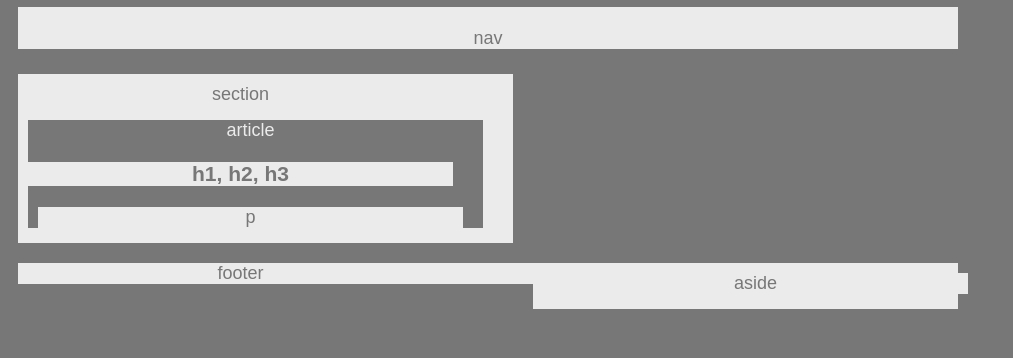
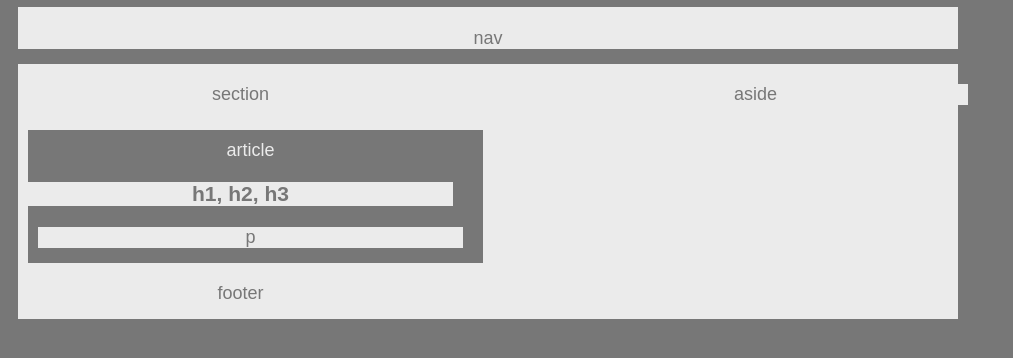
Before and after one commit to leaf-junkie/HW-Wireframe, a plain HTML site: page index.html in a window 1280 px wide. Shown: the part 156-514 px from the top of the page, without its empty margins (0-1013 px from the left). Drawn offline with Linux system fonts and the light colour scheme.

Commit message:
improved layout, more clearfix

```diff
--- a/index.html
+++ b/index.html
@@ -20,24 +20,22 @@
       </ul>
     </nav>
 
-    <div class="clearfix">
+    <div>
       <section style="float:left;" class="clearfix">
         <p>section</p>
-          <article>
+          <article style="float:left;" class="clearfix">
             <p class="p1">article</p>
             <h3>h1, h2, h3</h3>
             <p>p</p>
           </article>
       </section>
-    </div>
 
-    <div>
       <aside class="clearfix" style="float:right">
         <p>aside</p>
       </aside>
     </div>
 
-    <footer>
+    <footer class="clearfix">
       <p>footer</p>
     </footer>
 
```
